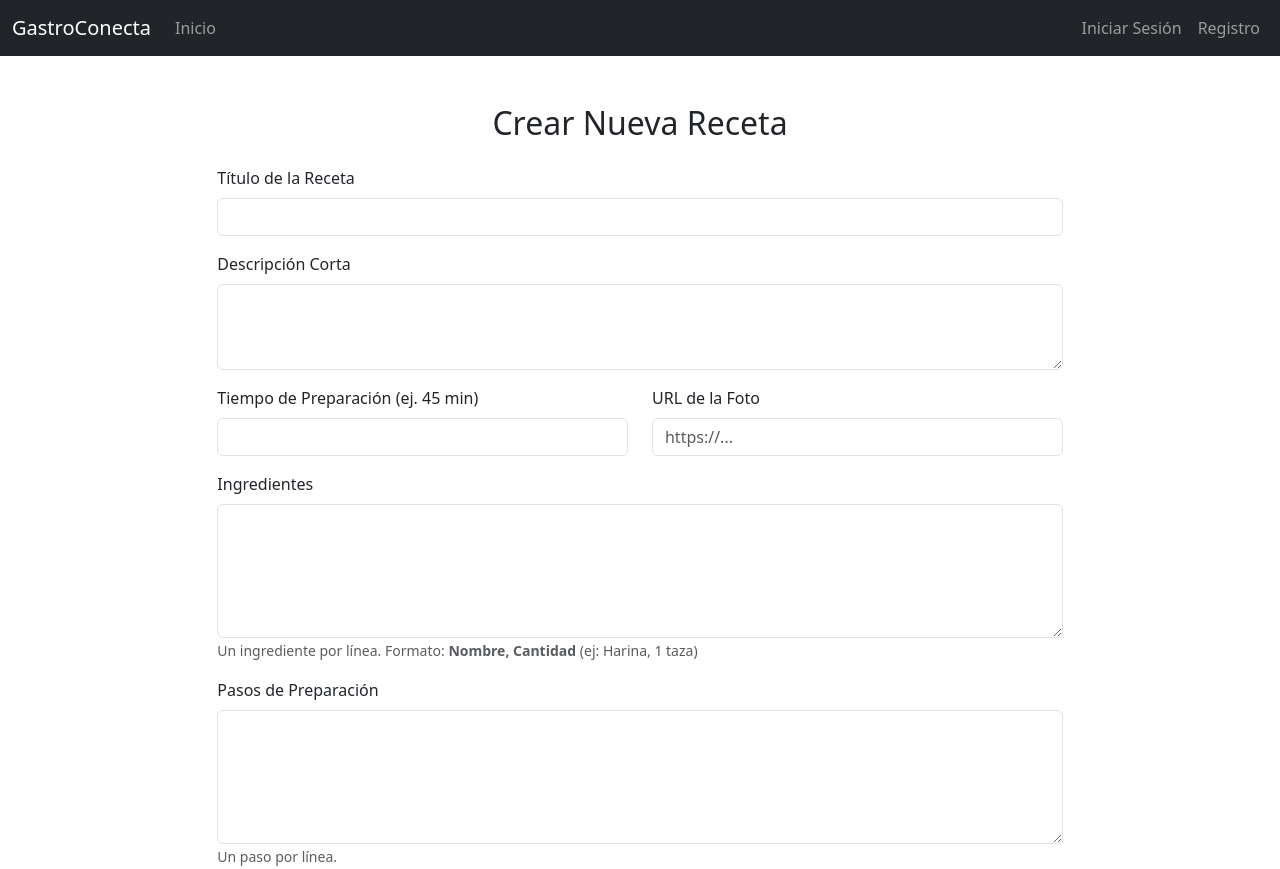
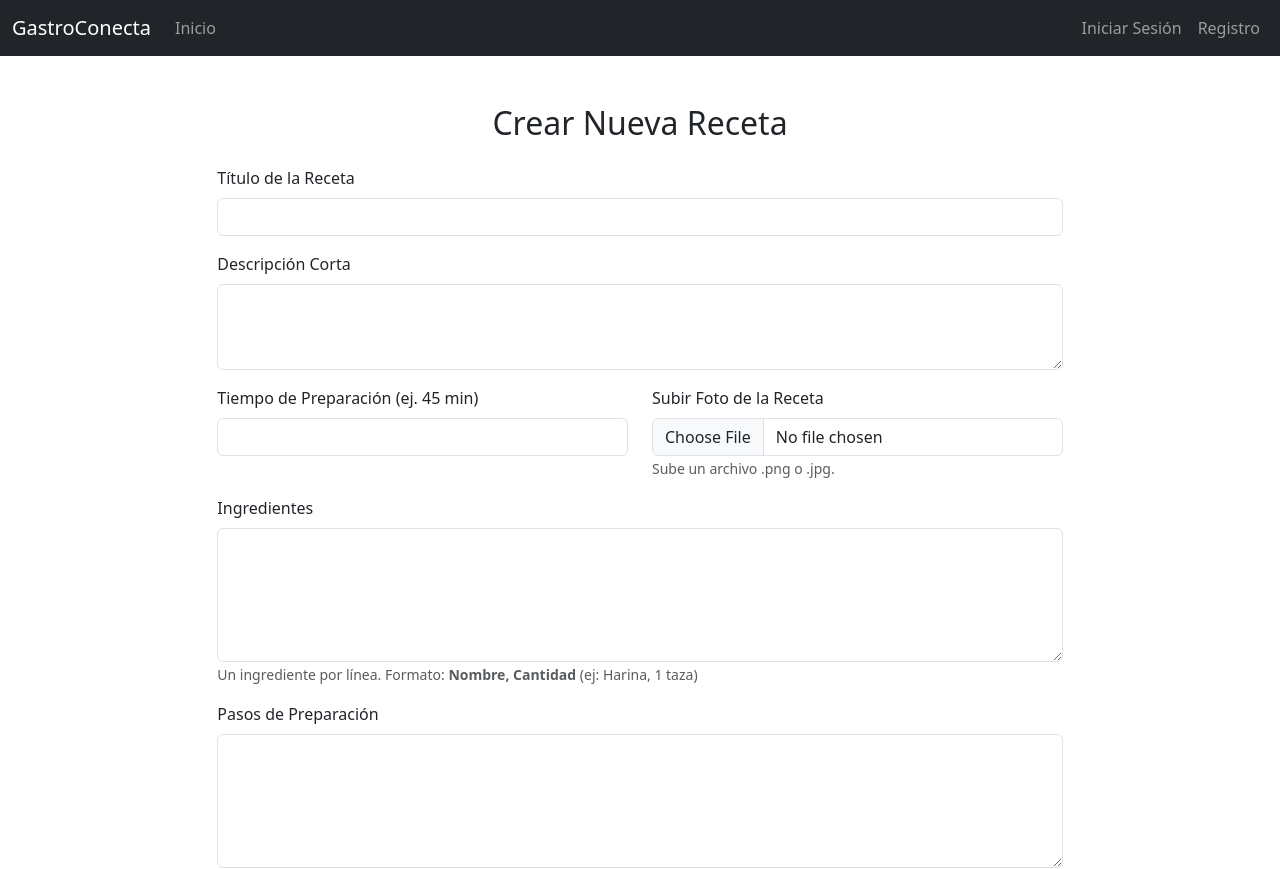
Before and after one commit to Vicennun/GastroConecta, a React (Vite) app in the folder GastroConecta/: page /crear-receta in a window 1280 px wide. Shown: the top 869 px of the page. Built offline with nearby package versions, Linux system fonts and the light colour scheme.

Commit message:
la foto de la receta es un archivo
cambie de url a archivo png/jpg en la creacion de receta

```diff
--- a/GastroConecta/src/pages/CrearReceta.jsx
+++ b/GastroConecta/src/pages/CrearReceta.jsx
@@ -1,12 +1,10 @@
-// src/pages/CrearReceta.jsx
+import React, { useState } from 'react';
 
-import React, { useState } from 'react';
-// 1. QUITAMOS 'Container' de las importaciones
 import { Row, Col, Form, Button, Alert } from 'react-bootstrap';
 import { useNavigate } from 'react-router-dom';
 import { useAuth } from '../context/AuthContext';
 
-// Lista fija de opciones para el RF-003
+
 const OPCIONES_DIETETICAS = [
   "Sin Gluten",
   "Vegano",
@@ -25,7 +23,8 @@ export default function CrearReceta() {
   const [titulo, setTitulo] = useState('');
   const [descripcion, setDescripcion] = useState('');
   const [tiempo, setTiempo] = useState('');
-  const [fotoUrl, setFotoUrl] = useState('');
+  // MODIFICACIÓN 1: Cambiamos fotoUrl a fotoFile
+  const [fotoFile, setFotoFile] = useState(null);
   const [ingredientes, setIngredientes] = useState('');
   const [pasos, setPasos] = useState('');
   const [etiquetas, setEtiquetas] = useState([]);
@@ -68,6 +67,11 @@ export default function CrearReceta() {
 
     const pasosArray = pasos.split('\n').filter(line => line.trim() !== '');
 
+    // MODIFICACIÓN 2: Usar URL.createObjectURL para mostrar la imagen local
+    const foto = fotoFile
+        ? URL.createObjectURL(fotoFile)
+        : 'https://via.placeholder.com/300x200.png?text=Sin+Foto';
+
     // Construimos el objeto de la nueva receta
     const nuevaReceta = {
       id: Date.now(),
@@ -76,7 +80,7 @@ export default function CrearReceta() {
       tiempoPreparacion: tiempo,
       autorId: usuarioActual.id,
       autorNombre: usuarioActual.nombre, // <-- Esto ahora usa el usuario real
-      foto: fotoUrl || 'https://via.placeholder.com/300x200.png?text=Sin+Foto',
+      foto: foto, // <-- Usamos la URL calculada
       ingredientes: ingredientesArray,
       pasos: pasosArray,
       etiquetasDieteticas: etiquetas,
@@ -145,18 +149,23 @@ export default function CrearReceta() {
                 />
               </Form.Group>
             </Col>
-            {/* --- URL de la Foto --- */}
+
+            {/* --- MODIFICACIÓN 3: Campo Subir Foto --- */}
             <Col md={6}>
               <Form.Group className="mb-3" controlId="formFoto">
-                <Form.Label>URL de la Foto</Form.Label>
+                <Form.Label>Subir Foto de la Receta</Form.Label>
                 <Form.Control
-                  type="text"
-                  placeholder="https://..."
-                  value={fotoUrl}
-                  onChange={(e) => setFotoUrl(e.target.value)}
+                  type="file"
+                  accept="image/png, image/jpeg"
+                  onChange={(e) => setFotoFile(e.target.files[0])}
                 />
+                <Form.Text muted>
+                  Sube un archivo .png o .jpg.
+                </Form.Text>
               </Form.Group>
             </Col>
+            {/* --- Fin de la modificación del campo --- */}
+
           </Row>
 
           {/* --- Ingredientes --- */}
```
